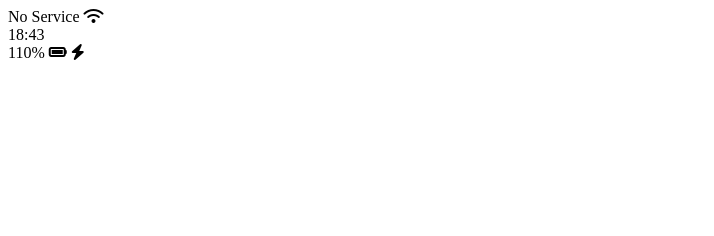
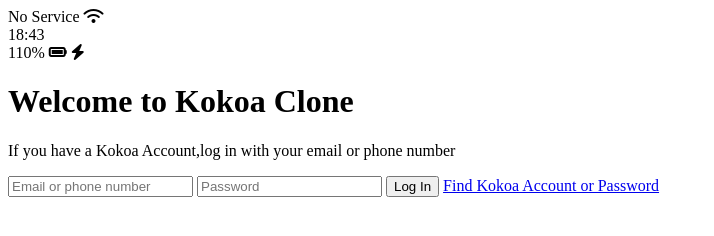
Before and after one commit to Kim-Hyeong-joon/kokoa-clone-2021, a plain HTML site: page index.html in a window 1280 px wide. Shown: the whole page, without its empty margins (0-714 px from the left). Drawn offline with Linux system fonts and the light colour scheme.

Commit message:
Add header and form

```diff
--- a/index.html
+++ b/index.html
@@ -4,7 +4,7 @@
     <meta charset="UTF-8" />
     <meta http-equiv="X-UA-Compatible" content="IE=edge" />
     <meta name="viewport" content="width=device-width, initial-scale=1.0" />
-    <title>Welcome to Kokoa Talk</title>
+    <title>Welcome to Kokoa Clone</title>
   </head>
   <body>
     <div class="status-bar">
@@ -20,6 +20,21 @@
         <i class="fas fa-bolt"></i>
       </div>
     </div>
+
+    <header class="welcome-header">
+      <h1 class="welcome-header__title">Welcome to Kokoa Clone</h1>
+      <p class="welcome-header__text">
+        If you have a Kokoa Account,log in with your email or phone number
+      </p>
+    </header>
+
+    <form id="login-form">
+      <input type="text" placeholder="Email or phone number" />
+      <input type="password" placeholder="Password" />
+      <input type="submit" value="Log In" />
+      <a href="#">Find Kokoa Account or Password</a>
+    </form>
+
     <script
       src="https://kit.fontawesome.com/6478f529f2.js"
       crossorigin="anonymous"
```
